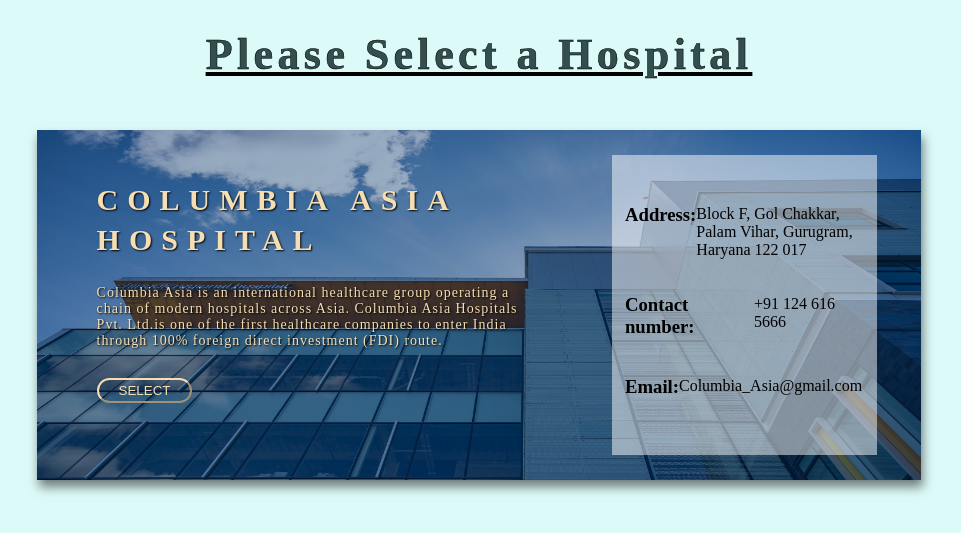
After one commit to adithyab-20/HealthVault, a Python web app: template Templates/hospital-selection.html in a window 1280 px wide. The commit adds this page. Shown: the top 533 px of the page, without its empty margins (161-1122 px from the left). Run offline with Jinja, Linux system fonts and the light colour scheme; the template is opened without the code that fills it, so the values that code supplies are empty.

Commit message:
Added hospital selection page

```diff
--- a/Templates/HomePageFinal.html
+++ b/Templates/HomePageFinal.html
@@ -17,7 +17,7 @@
         <div class="navigation">
             <div class="logo"></div>
             <div class="nav-btn-set1">
-                <a href="home_block">Home</a>
+                <a href="#">Home</a>
                 <a href="#feature_block">Features</a>
                 <a href="#Pricing_block">Pricing</a>
                 <a href="#Aboutus_block">About Us</a>
--- /dev/null
+++ b/Templates/hospital-selection.html
@@ -0,0 +1,45 @@
+<!DOCTYPE html>
+<html lang="en">
+<head>
+    <meta charset="UTF-8">
+    <meta http-equiv="X-UA-Compatible" content="IE=edge">
+    <meta name="viewport" content="width=device-width, initial-scale=1.0">
+    <title>Document</title>
+    <link rel="stylesheet" href="./css/all.css" type="text/css" media="all">
+    <link rel="stylesheet" href="stylesheets/hospital-selection.css">
+</head>
+<body>
+    <div class="header">
+        <h1>Please Select a Hospital</h1>
+    </div>
+    <div class="hospital">
+        <div class="inner-hospital">
+            <div class="name">
+                <h2>Columbia Asia Hospital</h2>
+                <p>Columbia Asia is an international healthcare group operating a chain of modern hospitals across Asia.
+                    Columbia Asia Hospitals Pvt. Ltd.is one of the first healthcare companies to enter India through 100%
+                    foreign direct investment (FDI) route.
+                </p>
+                <button>SELECT</button>
+            </div>
+
+            <div class="information">
+                <label id="first">
+                    <h3>Address:</h3>
+                <p>Block F, Gol Chakkar, Palam Vihar, Gurugram, Haryana 122 017</p>
+                </label>
+
+                <label id="second">
+                    <h3>Contact number:</h3>
+                <p>+91 124 616 5666</p>
+                </label>
+
+                <label id="third">
+                    <h3>Email:</h3>
+                <p>Columbia_Asia@gmail.com</p>
+                </label>
+            </div>
+        </div>
+    </div>
+</body>
+</html>
--- /dev/null
+++ b/Templates/stylesheets/hospital-selection.css
@@ -0,0 +1,102 @@
+body{
+    background:#DCFAF8;
+}
+
+.header{
+    width: 100%;
+    height: auto;
+    text-align: center;
+    font-size: 22px;
+}
+
+.header h1{
+    color: black;
+  -webkit-text-fill-color:#324e4e; /* Will override color (regardless of order) */
+  -webkit-text-stroke-width: 0.5px;
+  -webkit-text-stroke-color: black;
+  letter-spacing: 0.1em;
+  text-decoration: underline;
+}
+
+.hospital{
+    width: 70%;
+    height: 350px;
+    margin-left: 15%;
+    /*background-color: #003366;*/
+    background: url(../myimages/graham-ruttan-aMNLYoT2z_I-unsplash.jpg);
+    background-size: 100% 100%;
+    margin-top: 50px;
+    position: relative;
+    box-shadow: 2px 7px 10px rgba(0, 0, 0, 0.5);
+}
+
+.inner-hospital{
+    width: 100%;
+    height: 100%;
+    background: rgba(0, 51, 102, 0.4);
+}
+
+.hospital .name{
+    width: 55%;
+    height: 300px;
+    position: absolute;
+    margin-top: 25px;
+    margin-left: 20px;
+
+}
+
+.hospital .name h2{
+    font-size: 30px;
+    text-transform: uppercase;
+    font-weight: 600;
+    letter-spacing: 0.3em;
+    line-height: 40px;
+    margin-left: 40px;
+    color: wheat;
+    text-shadow: 1px 1px 2px rgb(0, 0, 0);
+}
+
+.hospital .name p{
+    font-size: 14px;
+    margin-left: 40px;
+    margin-right: 10px;
+    letter-spacing: 1px;
+    color:wheat;
+    text-shadow: 1px 1px 2px rgb(0, 0, 0);
+}
+
+.hospital .name button{
+    margin-left: 40px;
+    padding: 3px 20px;
+    color: wheat;
+    outline: none;
+    border-color: wheat;
+    border-radius: 30px;
+    background: transparent;
+    margin-top: 15px;
+}
+
+.hospital .information{
+    width: 30%;
+    height: 300px;
+    margin-top: 25px;
+    position: absolute;
+    margin-left: 65%;
+    background: rgba(255, 255, 255, 0.5);
+    background-size: 100% 100%;
+}
+
+.hospital .information  label{
+    width: 90%;
+    margin-left: 5%;
+    display:flex;
+}
+
+
+.hospital .information  label p{
+    margin-top: 20px;
+}
+
+#first{
+    margin-top: 30px;
+}
```
Also changed, not shown: Templates/stylesheets/HomePageFinal.css (+5 -3 lines), Templates/myimages/adhy-savala-zbpgmGe27p8-unsplash.jpg (added), Templates/myimages/graham-ruttan-aMNLYoT2z_I-unsplash.jpg (added), Templates/myimages/logo3.jpg (added).
